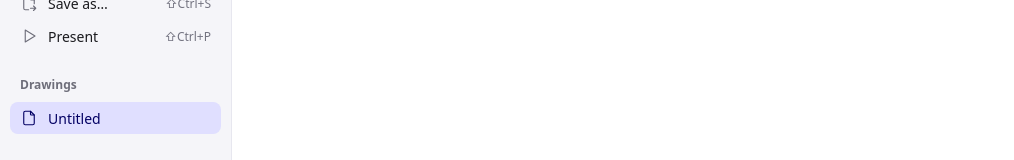
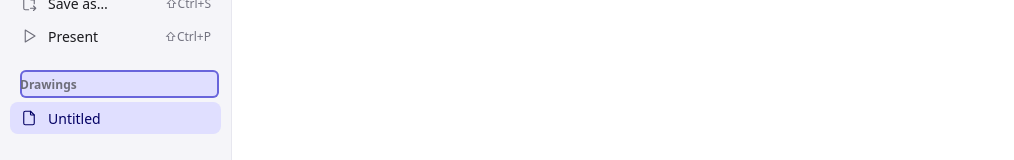
Before and after one commit to shxntanu/excali-desktop, a React (Vite) app: page / in a window 1280 px wide. Shown: the part 162-322 px from the top of the page, without its empty margins (0-1014 px from the left). Built offline with nearby package versions, Linux system fonts and the light colour scheme.

Commit message:
Add support for drag and drop on the sidebar

```diff
--- a/src-tauri/tauri.conf.json
+++ b/src-tauri/tauri.conf.json
@@ -21,6 +21,7 @@
         "minHeight": 500,
         "titleBarStyle": "Overlay",
         "hiddenTitle": true,
+        "dragDropEnabled": false,
         "trafficLightPosition": { "x": 16, "y": 22 },
         "transparent": true,
         "windowEffects": { "effects": ["sidebar"], "state": "followsWindowActiveState" }
--- a/src/App.tsx
+++ b/src/App.tsx
@@ -6,6 +6,7 @@ import {
   useState,
   type ComponentProps,
   type CSSProperties,
+  type DragEvent,
   type RefObject,
 } from "react";
 import {
@@ -41,6 +42,7 @@ import {
 } from "./document";
 import { cssFamily, fontId, lineHeight, type SystemFont } from "./fonts";
 import { Icon, type IconName } from "./icons";
+import { canDrop, dropFolder, orderedEntries, placeEntry, remapOrder, type DropTarget, type SidebarOrder } from "./sidebar";
 import { getSlides, withSlide, withBuild, fit, isFrame, readSlide, readDeck, withDeck, lockedFrameBounds, type SceneElement } from "./presentation";
 import { applyView, convert, patchElements } from "./mcp-editor";
 import { parseElements, slidesSchema, slideSkeletons, settingsSchema, buildSchema, filesSchema } from "./mcp-schema";
@@ -53,6 +55,7 @@ import {
   desktop,
   forgetDocument,
   listFonts,
+  moveEntry,
   openDocument,
   readDrawing,
   readLinked,
@@ -133,6 +136,15 @@ export default function App() {
   // Where new drawings and folders go; null means the top of the drawings folder.
   const [folder, setFolder] = useState<string | null>(null);
   const [renaming, setRenaming] = useState<string | null>(null);
+  const [order, setOrder] = useState<SidebarOrder>(() => {
+    try {
+      const value = JSON.parse(localStorage.getItem("excali-sidebar-order") ?? "{}");
+      return value && typeof value === "object" && !Array.isArray(value) &&
+        Object.values(value).every((paths) => Array.isArray(paths) && paths.every((path) => typeof path === "string")) ? value : {};
+    } catch { return {}; }
+  });
+  const [dragged, setDragged] = useState<Entry | null>(null);
+  const [dropTarget, setDropTarget] = useState<DropTarget | null>(null);
   const [linked, setLinked] = useState<LinkedDocument[]>([]);
   const [presentation, setPresentation] = useState<Presentation | null>(null);
   // Read by the window-level listeners, which keep their first closure.
@@ -168,6 +180,50 @@ export default function App() {
   function report(reason: unknown) {
     if (mounted.current)
       setError(reason instanceof Error ? reason.message : String(reason));
+  }
+
+  useEffect(() => {
+    try { localStorage.setItem("excali-sidebar-order", JSON.stringify(order)); }
+    catch (reason) { report(reason); }
+  }, [order]);
+
+  function followEntry(from: string, to: string) {
+    const move = (value: string) => remapPath(value, from, to);
+    for (const doc of docs.current) if (doc.path) doc.path = move(doc.path);
+    render();
+    setFolder((value) => value && move(value));
+    setExpanded((previous) => new Set([...previous].map(move)));
+  }
+
+  function dragOver(event: DragEvent, target: DropTarget) {
+    if (!dragged) return;
+    event.stopPropagation();
+    if (busyRef.current || renaming || !canDrop(dragged, target)) {
+      event.dataTransfer.dropEffect = "none";
+      setDropTarget(null);
+      return;
+    }
+    event.preventDefault();
+    event.dataTransfer.dropEffect = "move";
+    setDropTarget(target);
+  }
+
+  function dropEntry(event: DragEvent, target: DropTarget) {
+    if (!dragged) return;
+    event.preventDefault();
+    event.stopPropagation();
+    const entry = dragged;
+    setDragged(null);
+    setDropTarget(null);
+    if (!workspace || renaming || !canDrop(entry, target)) return;
+    void run(async () => {
+      const destination = dropFolder(target);
+      const next = parentPath(entry.path) === destination ? entry.path : await moveEntry(entry.path, destination);
+      followEntry(entry.path, next);
+      setOrder((previous) => placeEntry(previous, workspace.entries, entry.path, next, target));
+      if (destination !== workspace.root) setExpanded((previous) => new Set([...previous, destination]));
+      await refresh();
+    });
   }
 
   useEffect(() => {
@@ -481,11 +537,8 @@ export default function App() {
       if (name === null || !name.trim() || name.trim() === entry.name) return;
       void run(async () => {
         const next = await renameEntry(entry.path, name);
-        const move = (value: string) => remapPath(value, entry.path, next);
-        for (const doc of docs.current) if (doc.path) doc.path = move(doc.path);
-        render();
-        setFolder((value) => value && move(value));
-        setExpanded((previous) => new Set([...previous].map(move)));
+        followEntry(entry.path, next);
+        setOrder((previous) => remapOrder(previous, entry.path, next));
         await refresh();
       });
     },
@@ -954,7 +1007,10 @@ export default function App() {
               onClick={() => handlers.current.present()}
             />
           </nav>
-          <div className="sidebar-heading">
+          <div className={`sidebar-heading ${dropTarget?.path === workspace?.root ? "drop-inside" : ""}`}
+            onDragOver={(event) => workspace && dragOver(event, { path: workspace.root, position: "inside" })}
+            onDrop={(event) => workspace && dropEntry(event, { path: workspace.root, position: "inside" })}
+          >
             <button
               className="heading-label"
               disabled={!workspace}
@@ -980,6 +1036,11 @@ export default function App() {
             role="tree"
             aria-label="Drawings"
             data-tauri-drag-region
+            onDragOver={(event) => workspace && dragOver(event, { path: workspace.root, position: "inside" })}
+            onDrop={(event) => workspace && dropEntry(event, { path: workspace.root, position: "inside" })}
+            onDragLeave={(event) => {
+              if (!event.currentTarget.contains(event.relatedTarget as Node | null)) setDropTarget(null);
+            }}
           >
             {(!path ||
               !workspace ||
@@ -1000,7 +1061,7 @@ export default function App() {
             )}
             {workspace && (
               <Tree
-                entries={workspace.entries}
+                entries={orderedEntries(workspace.entries, order)}
                 depth={0}
                 tree={{
                   path,
@@ -1009,6 +1070,17 @@ export default function App() {
                   folder,
                   renaming,
                   disabled,
+                  dragged,
+                  dropTarget,
+                  dragStart: (event, entry) => {
+                    if (disabled || renaming) { event.preventDefault(); return; }
+                    event.dataTransfer.effectAllowed = "move";
+                    event.dataTransfer.setData("application/x-excali-entry", entry.path);
+                    setDragged(entry);
+                  },
+                  dragEnd: () => { setDragged(null); setDropTarget(null); },
+                  dragOver,
+                  drop: dropEntry,
                   open: (entry) => {
                     if (!entry.folder)
                       return handlers.current.openEntry(entry.path);
@@ -1389,6 +1461,12 @@ function SidebarItem({
 }
 
 type TreeContext = {
+  dragged: Entry | null;
+  dropTarget: DropTarget | null;
+  dragStart: (event: DragEvent, entry: Entry) => void;
+  dragEnd: () => void;
+  dragOver: (event: DragEvent, target: DropTarget) => void;
+  drop: (event: DragEvent, target: DropTarget) => void;
   path: string | null;
   edited: Set<string>;
   expanded: Set<string>;
@@ -1417,6 +1495,11 @@ function Tree({
         const active = !entry.folder && entry.path === tree.path;
         const icon = entry.folder ? (expanded ? "open" : "folder") : "file";
         const style = { "--depth": depth } as CSSProperties;
+        const target = (event: DragEvent): DropTarget => {
+          const bounds = event.currentTarget.getBoundingClientRect();
+          const offset = (event.clientY - bounds.top) / bounds.height;
+          return { path: entry.path, position: entry.folder && offset >= 0.25 && offset <= 0.75 ? "inside" : offset < 0.5 ? "before" : "after" };
+        };
         return (
           <Fragment key={entry.path}>
             {tree.renaming === entry.path ? (
@@ -1431,8 +1514,13 @@ function Tree({
               </div>
             ) : (
               <div
-                className={`tree-row ${active ? "active" : ""} ${entry.path === tree.folder ? "selected" : ""}`}
+                className={`tree-row ${active ? "active" : ""} ${entry.path === tree.folder ? "selected" : ""} ${tree.dragged?.path === entry.path ? "dragging" : ""} ${tree.dropTarget?.path === entry.path ? `drop-${tree.dropTarget.position}` : ""}`}
                 style={style}
+                draggable={!tree.disabled && !tree.renaming}
+                onDragStart={(event) => tree.dragStart(event, entry)}
+                onDragEnd={tree.dragEnd}
+                onDragOver={(event) => tree.dragOver(event, target(event))}
+                onDrop={(event) => tree.drop(event, target(event))}
                 onContextMenu={() => {
                   if (!tree.disabled) tree.menu(entry);
                 }}
--- /dev/null
+++ b/src/sidebar.ts
@@ -0,0 +1,77 @@
+import { isWithin, parentPath, remapPath } from "./document";
+import type { Entry } from "./storage";
+
+export type SidebarOrder = Record<string, string[]>;
+export type DropTarget = {
+  path: string;
+  position: "before" | "after" | "inside";
+};
+
+export function orderedEntries(entries: Entry[], order: SidebarOrder): Entry[] {
+  const paths = order[parentPath(entries[0]?.path ?? "")] ?? [];
+  const rank = (path: string) => {
+    const index = paths.indexOf(path);
+    return index < 0 ? paths.length : index;
+  };
+  return [...entries]
+    .sort((a, b) => rank(a.path) - rank(b.path))
+    .map((entry) => ({
+      ...entry,
+      children: orderedEntries(entry.children, order),
+    }));
+}
+
+export function remapOrder(
+  order: SidebarOrder,
+  from: string,
+  to: string,
+): SidebarOrder {
+  return Object.fromEntries(
+    Object.entries(order).map(([folder, paths]) => [
+      remapPath(folder, from, to),
+      paths.map((path) => remapPath(path, from, to)),
+    ]),
+  );
+}
+
+export function dropFolder(target: DropTarget): string {
+  return target.position === "inside" ? target.path : parentPath(target.path);
+}
+
+export function canDrop(entry: Entry, target: DropTarget): boolean {
+  return (
+    entry.path !== target.path &&
+    !(entry.folder && isWithin(dropFolder(target), entry.path))
+  );
+}
+
+export function placeEntry(
+  order: SidebarOrder,
+  entries: Entry[],
+  from: string,
+  to: string,
+  target: DropTarget,
+): SidebarOrder {
+  const folder = dropFolder(target);
+  const find = (items: Entry[]): Entry[] | undefined => {
+    if (items[0] && parentPath(items[0].path) === folder) return items;
+    for (const item of items) {
+      if (item.path === folder) return item.children;
+      const found = find(item.children);
+      if (found) return found;
+    }
+  };
+  const paths = (find(orderedEntries(entries, order)) ?? [])
+    .map((item) => item.path)
+    .filter((path) => path !== from);
+  const index =
+    target.position === "inside"
+      ? paths.length
+      : paths.indexOf(target.path) + (target.position === "after" ? 1 : 0);
+  paths.splice(Math.max(0, index), 0, to);
+  const next = remapOrder(order, from, to);
+  const source = parentPath(from);
+  if (source !== folder && next[source])
+    next[source] = next[source].filter((path) => path !== to);
+  return { ...next, [folder]: paths };
+}
--- a/src/style.css
+++ b/src/style.css
@@ -140,6 +140,27 @@ button:focus-visible {
   position: relative;
   margin-bottom: 1px;
 }
+.tree-row.dragging {
+  opacity: 0.45;
+}
+.drop-inside {
+  border-radius: 6px;
+  box-shadow: inset 0 0 0 2px var(--primary);
+  background: var(--active);
+}
+.tree-row.drop-before::before,
+.tree-row.drop-after::after {
+  content: "";
+  position: absolute;
+  left: calc(10px + var(--depth) * 16px);
+  right: 0;
+  height: 2px;
+  background: var(--primary);
+  pointer-events: none;
+  z-index: 1;
+}
+.tree-row.drop-before::before { top: -1px; }
+.tree-row.drop-after::after { bottom: -1px; }
 .tree-row .sidebar-item {
   padding-left: calc(10px + var(--depth) * 16px);
 }
```
Also changed, not shown: src/storage.ts (+40 -12 lines), 2 other files (tests, documents, lock files or other folders).
